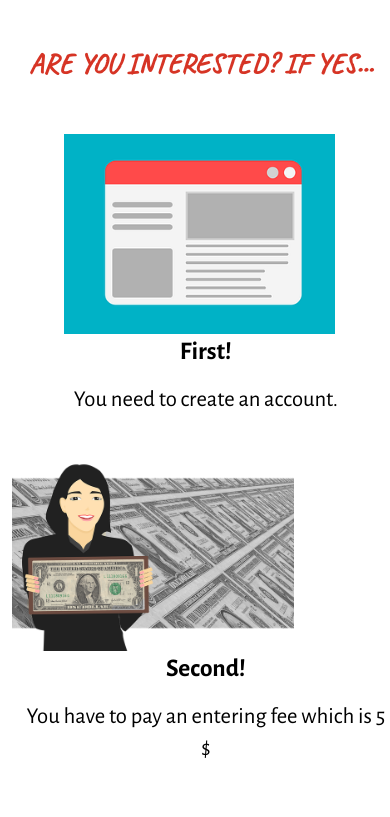
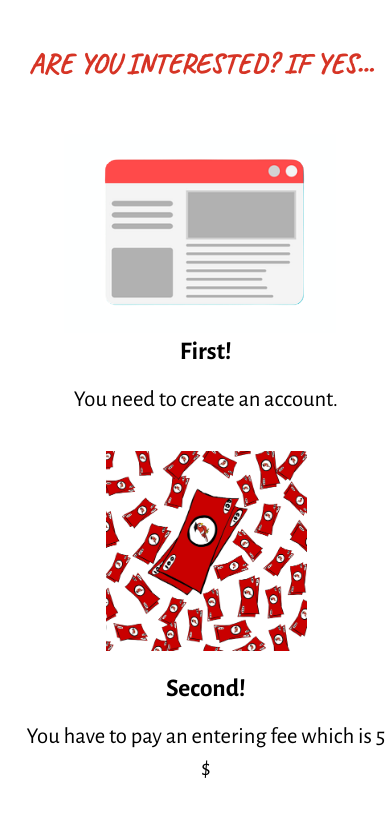
Before and after one commit to macllgg/ISAC, a plain HTML site: page index.html in a window 390 px wide. Shown: the part 580-1397 px from the top of the page. Drawn offline with Linux system fonts and the light colour scheme.

Commit message:
fixPict_mainPage

```diff
--- a/css/style.css
+++ b/css/style.css
@@ -654,7 +654,7 @@ body {
 }
 
 .interested__card-pic {
-    max-width: 300px;
+    max-width: 400px;
     max-height: 200px;
 }
 
@@ -1371,12 +1371,18 @@ body {
         text-align: center;
     }
 
+    .interested__card-pic2 {
+        margin-left: 25%;
+        margin-bottom: 20px;
+    }
+
     .interested__card, .interested__cards{
         display: grid;
         grid-template-columns: 1fr;
         margin: auto;
         text-align: center;
         margin-bottom: 20px;
+
     }
 
     .interested__wrapper h2 {
@@ -1477,4 +1483,9 @@ body {
     .prompts__tipical__text {
         font-size: 17pt;
     }
+
+    .interested__card-pic2 {
+        margin-left: 20%;
+        margin-bottom: 20px;
+    }
 }
--- a/index.html
+++ b/index.html
@@ -83,7 +83,7 @@
                     <div class="interested__cards">
 
                         <div class="interested__card">
-                            <img src="./img/main/interested__card1.png" alt="First" class="interested__card-pic">
+                            <img src="./img/main/interested__card1-test.PNG" alt="First" class="interested__card-pic">
                             <div class="interested__text">
                                 <h3>First!</h3>
                                 <p>You need to create an account.</p>
@@ -91,7 +91,7 @@
                         </div>
 
                         <div class="interested__card">
-                            <img src="./img/main/interested__card2.png" alt="Second" class="interested__card-pic">
+                            <img src="./img/main/interested__card2_test-removebg-preview.png" alt="Second" class="interested__card-pic interested__card-pic2">
                             <div class="interested__text">
                                 <h3>Second!</h3>
                                 <p>You have to pay an entering fee which is 5 $ </p>
```
Also changed, not shown: img/main/interested__card1-test.PNG (added), img/main/interested__card2_test-removebg-preview.png (added), img/main/interested__card2_test.png (added).
